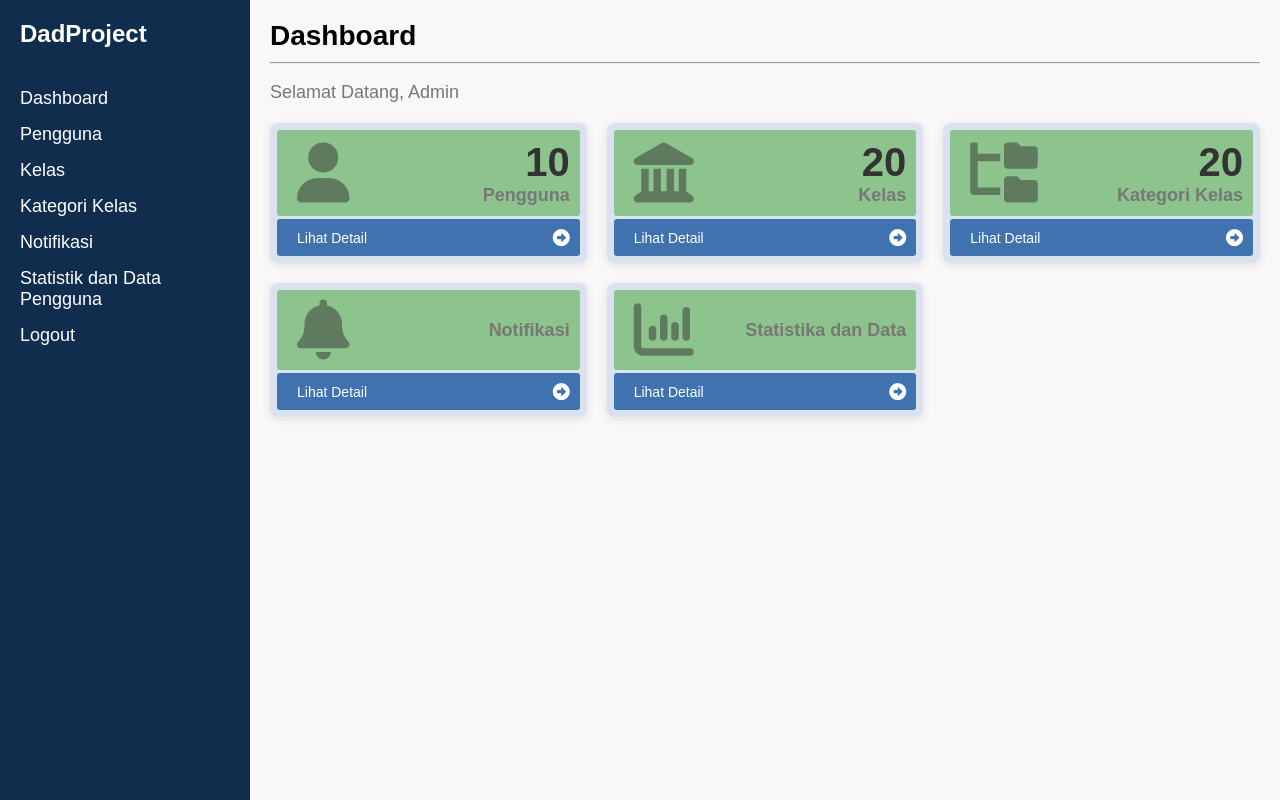
After one commit to AdityaWijayanto19/Dadproject, a PHP site: page /admin/adminDashboard.php in a window 1280 px wide. The commit adds this page. Run offline with PHP 8.4, Linux system fonts and the light colour scheme.

Commit message:
menambahkan dashboard admin

```diff
--- /dev/null
+++ b/admin/adminDashboard.css
@@ -0,0 +1,149 @@
+* {
+    margin: 0;
+    padding: 0;
+    box-sizing: border-box;
+}
+
+body {
+    font-family: Arial, sans-serif;
+    display: flex;
+    height: 100vh;
+}
+
+.wrapper {
+    display: flex;
+    width: 100%;
+    height: 100%;
+}
+
+.sidebar {
+    background-color:#112D4E;
+    color: #fff;
+    width: 250px;
+    padding: 20px;
+}
+
+.sidebar .logo h2 {
+    font-size: 24px;
+    margin-bottom: 10px;
+}
+
+.sidebar .logo p {
+    font-size: 14px;
+}
+
+.sidebar ul {
+    list-style-type: none;
+    margin-top: 40px;
+}
+
+.sidebar ul li {
+    margin: 15px 0;
+}
+
+.sidebar ul li a {
+    color: #fff;
+    text-decoration: none;
+    font-size: 18px;
+    display: block;
+}
+
+.sidebar ul li a:hover {
+    background-color: #575757;
+    padding-left: 10px;
+    font-size: 20px; /* Ukuran font lebih besar agar lebih terlihat */
+    transition: all 0.3s ease;
+}
+
+.main-content {
+    flex: 1;
+    padding: 20px;
+    background-color: #F9F7F7; /* Light off-white */
+}
+
+header h1 {
+    font-size: 28px;
+    margin-bottom: 10px;
+}
+
+header p {
+    font-size: 18px;
+    color: #777;
+}
+
+.stats-container {
+    display: grid;
+    grid-template-columns: repeat(3, 1fr);  /* Mengubah menjadi 3 kolom */
+    gap: 20px;
+    margin-top: 20px;
+}
+
+.stat-card {
+    background-color: #DBE2EF;
+    padding: 7px;
+    border-radius: 8px;
+    box-shadow: 0 2px 10px rgba(0, 0, 0, 0.1);
+    transition: all 0.3s ease;
+}
+
+.stat-card:hover {
+    transform: scale(1.02);
+    box-shadow: 0 4px 15px rgba(0, 0, 0, 0.15);
+    transition: transform 0.3s ease, box-shadow 0.3s ease;
+}
+
+.stat-head {
+    display: flex;
+    width: 100%;
+    justify-content: space-between;
+    text-align: end;
+    align-items: center;
+    margin-bottom: 3px;
+    padding: 10px;
+    background-color: #8dc48d; /* Custom light green */
+    border-radius: 3px;
+}
+
+.stat-head i {
+    font-size: 60px;
+    color: #333;
+    padding-left: 10px;
+    opacity: 0.5;
+}
+
+.stat-head h3 {
+    font-size: 40px;
+    color: #333;
+}
+
+.stat-head p {
+    font-size: 18px;
+    color: #777;
+}
+
+.stat-foot {
+    background-color: #3F72AF;
+    border-radius: 3px;
+    display: flex;
+    width: 100%;
+    justify-content: space-between;
+    align-items: center;
+    padding: 10px;
+}
+
+.stat-foot p {
+    display: inline-block;
+    color: #fff;
+    font-size: 14px;
+    padding-left: 10px;
+}
+
+.stat-foot i {
+    font-size: 17px;
+    color: #fff;
+    padding-left: 10px;
+}
+
+a {
+    text-decoration: none;
+}
--- /dev/null
+++ b/admin/adminDashboard.php
@@ -0,0 +1,111 @@
+<!DOCTYPE html>
+<html lang="en">
+<head>
+    <meta charset="UTF-8">
+    <meta name="viewport" content="width=device-width, initial-scale=1.0">
+    <link rel="stylesheet" href="https://cdnjs.cloudflare.com/ajax/libs/font-awesome/6.0.0-beta3/css/all.min.css">
+    <link rel="shortcut icon" href="picture/logo (1).png" type="image/x-icon">
+    <title>Dashboard Admin</title>
+    <link rel="stylesheet" href="adminDashboard.css">
+</head>
+<body>
+    <div class="wrapper">
+        <!-- Sidebar -->
+        <div class="sidebar">
+            <div class="logo">
+                <h2>DadProject</h2>
+            </div>
+            <ul>
+                <li><a href="adminDashboard.php">Dashboard</a></li>
+                <li><a href="manageUser.php">Pengguna</a></li>
+                <li><a href="manageClasses.php">Kelas</a></li>
+                <li><a href="manageCategoryClass.php">Kategori Kelas</a></li>
+                <li><a href="#">Notifikasi</a></li>
+                <li><a href="#">Statistik dan Data Pengguna</a></li>
+                <li><a href="#">Logout</a></li>
+            </ul>
+        </div>
+
+        <!-- Main Content -->
+        <div class="main-content">
+            <header>
+                <h1>Dashboard</h1>
+                <hr>
+                <br>
+                <p>Selamat Datang, Admin</p>
+            </header>
+            <div class="stats-container">
+                <!-- Manajemen Pengguna -->
+                <div class="stat-card">
+
+                    <div class="stat-head">
+                        <i class="fa-solid fa-user"></i>
+                        <div class="side">
+                            <h3>10<p>Pengguna</p></h3>
+                        </div>
+                    </div>
+
+                    <a href="manageUser.php">
+                        <div class="stat-foot">
+                            <p>Lihat Detail</p>
+                            <i class="fa-solid fa-circle-right"></i>
+                        </div>
+                    </a>
+                </div>
+
+                <div class="stat-card">
+                    <div class="stat-head">
+                        <i class="fa-solid fa-landmark"></i>
+                        <h3>20<p>Kelas</p></h3>
+                    </div>
+                    <a href="manageClasses.php">
+                        <div class="stat-foot">
+                            <p>Lihat Detail</p>
+                            <i class="fa-solid fa-circle-right"></i>
+                        </div>
+                    </a>
+                </div>
+
+                <div class="stat-card">
+                    <div class="stat-head">
+                        <i class="fa-solid fa-folder-tree"></i>
+                        <h3>20<p>Kategori Kelas</p></h3>
+                    </div>
+                    <a href="manageCategoryClass.php">
+                        <div class="stat-foot">
+                            <p>Lihat Detail</p>
+                            <i class="fa-solid fa-circle-right"></i>
+                        </div>
+                    </a>
+                </div>
+
+                <div class="stat-card">
+                    <div class="stat-head">
+                        <i class="fa-solid fa-bell"></i>
+                        <h3><p>Notifikasi</p></h3>
+                    </div>
+                    <a href="login.php">
+                        <div class="stat-foot">
+                            <p>Lihat Detail</p>
+                            <i class="fa-solid fa-circle-right"></i>
+                        </div>
+                    </a>
+                </div>
+
+                <div class="stat-card">
+                    <div class="stat-head">
+                        <i class="fa-solid fa-chart-column"></i>
+                        <h3><p>Statistika dan Data</p></h3>
+                    </div>
+                    <a href="login.php">
+                        <div class="stat-foot">
+                            <p>Lihat Detail</p>
+                            <i class="fa-solid fa-circle-right"></i>
+                        </div>
+                    </a>
+                </div>
+            </div>
+        </div>
+    </div>
+</body>
+</html>
--- a/css/homepage.css
+++ b/css/index.css
@@ -27,7 +27,8 @@ nav{
     display: flex;
     justify-content:space-between;
     align-items: center;
-    padding: 10px 20px;
+    padding-left: 10px;
+    padding-right: 10px;
 }
 
 .foto{
--- a/koneksi/koneksi.php
+++ b/koneksi/koneksi.php
@@ -8,7 +8,7 @@
 
 // KONEKSI DATABASE 2 (DANIEL)
 
-$conn = mysqli_connect("localhost", "root", "", "dadproject", 3307);
+$conn = mysqli_connect("localhost", "root", "", "dadproject");
 if (!$conn) {
     die("Koneksi gagal: " . mysqli_connect_error());
 }
```
Also changed, not shown: admin/manageCategoryClass.php (added, +42 -0 lines), admin/manageClasses.php (added, +42 -0 lines), admin/manageUser.php (added, +42 -0 lines), component/login.php (+26 -3 lines), component/register.php (+25 -2 lines), css/login.css (+93 -13 lines), css/register.css (+95 -12 lines), index.php (renamed from homePage.php, +4 -4 lines), admin/index.php (deleted), component/homePage.php (deleted), picture/imghero3.jpg (added).
